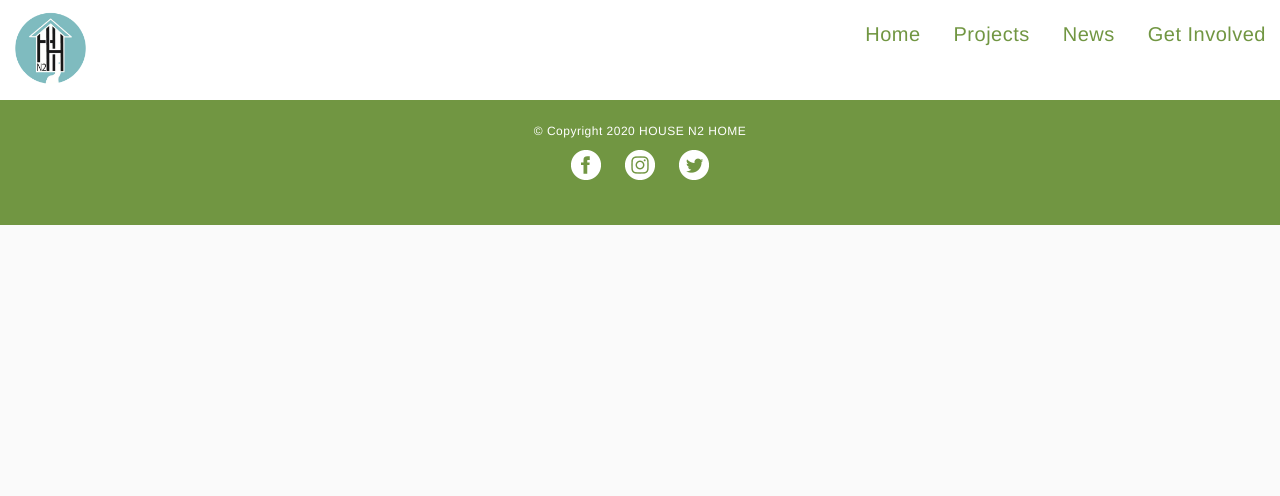
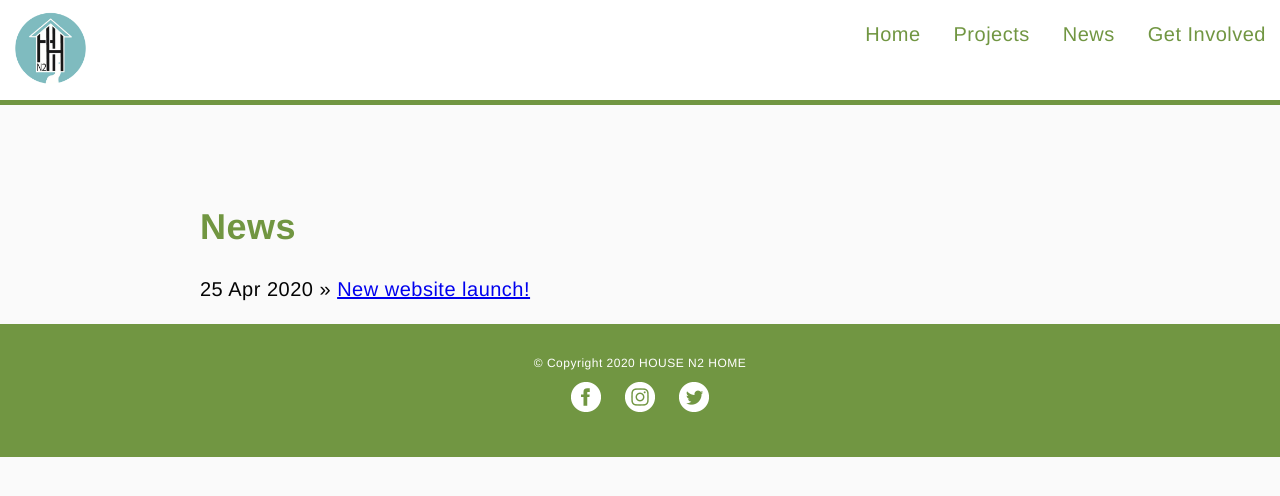
Before and after one commit to si-air2020/si-air2020.github.io, a Jekyll site: the page built from news/index.html, in a window 1280 px wide. Shown: the top 496 px of the page. Built offline with Jekyll 4.4.1, drawn with Linux system fonts in a browser that asks for light colours.

Commit message:
Update main.css

```diff
--- a/css/main.css
+++ b/css/main.css
@@ -536,3 +536,23 @@
   #whatTxt {
     grid-column: 1 / span 1;
   }
+
+  .news-section {
+    position: relative;
+    top: 200px;
+    margin-left: 200px;
+    margin-right: 200px;
+    font-size: 20px;
+    font-weight: 300;
+    padding-bottom: 200px;
+  }
+
+  .news-section ul {
+    list-style-type: none;
+  }
+
+  .news-section h1 {
+    color: #719641;
+    font-size: 36px;
+    padding-bottom: 20px;
+  }
```
